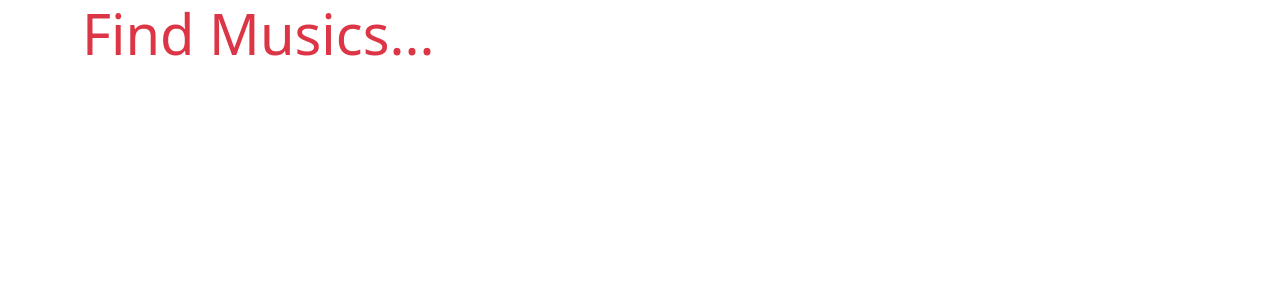
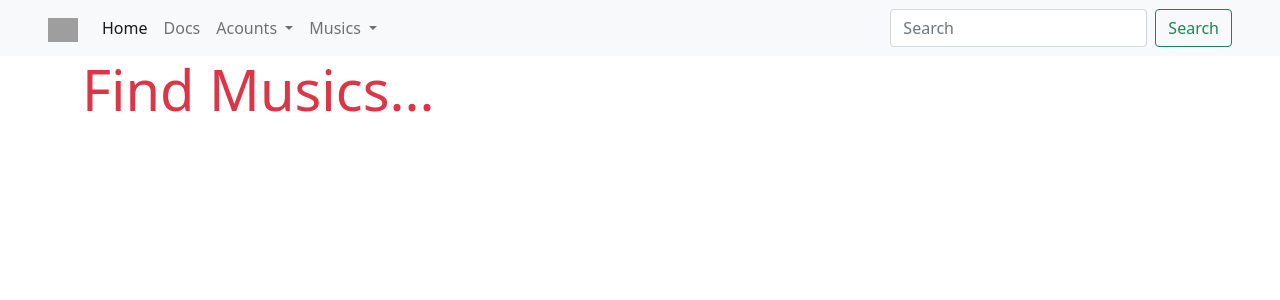
Before and after one commit to aureliasegarra/musicBoard, a FastAPI app: page / in a window 1280 px wide. Shown: the top 300 px of the page. Run offline with FastAPI, Linux system fonts and the light colour scheme; grey boxes are pictures that could not be loaded.

Commit message:
Navbar component OK

```diff
--- /dev/null
+++ b/templates/components/navbar.html
@@ -0,0 +1,44 @@
+<nav class="navbar navbar-expand-lg navbar-light bg-light">
+    <div class="container-fluid px-5">
+      <a class="navbar-brand" href="#">
+        <img src="#" alt="Musicboard navbar image" width="30" height="24">
+      </a>
+      <button class="navbar-toggler" type="button" data-bs-toggle="collapse" data-bs-target="#navbarSupportedContent" aria-controls="navbarSupportedContent" aria-expanded="false" aria-label="Toggle navigation">
+        <span class="navbar-toggler-icon"></span>
+      </button>
+      <div class="collapse navbar-collapse" id="navbarSupportedContent">
+        <ul class="navbar-nav me-auto mb-2 mb-lg-0">
+          <li class="nav-item">
+            <a class="nav-link active" aria-current="page" href="/">Home</a>
+          </li>
+          <li class="nav-item">
+            <a class="nav-link" href="/docs/">Docs</a>
+          </li>
+          <li class="nav-item dropdown">
+            <a class="nav-link dropdown-toggle" href="#" role="button" data-bs-toggle="dropdown" aria-expanded="false">
+              Acounts
+            </a>
+            <ul class="dropdown-menu" aria-labelledby="navbarDropdown">
+              <li><a class="dropdown-item" href="/register/">Register</a></li>
+              <li><a class="dropdown-item" href="/login/">Login</a></li>
+              <li><hr class="dropdown-divider"></li>
+              <li><a class="dropdown-item" href="#">Something else here</a></li>
+            </ul>
+          </li>
+          <li class="nav-item dropdown">
+            <a class="nav-link dropdown-toggle" href="#" id="navbarDropdown" role="button" data-bs-toggle="dropdown" aria-expanded="false">
+              Musics
+            </a>
+            <ul class="dropdown-menu" aria-labelledby="navbarDropdown">
+              <li><a class="dropdown-item" href="/post-a-music/">Add music</a></li>
+              <li><a class="dropdown-item" href="/delete-music/">Delete Music</a></li>
+            </ul>
+          </li>
+        </ul>
+        <form class="d-flex">
+          <input class="form-control me-2" type="search" placeholder="Search" aria-label="Search">
+          <button class="btn btn-outline-success" type="submit">Search</button>
+        </form>
+      </div>
+    </div>
+  </nav>
--- a/templates/shared/base.html
+++ b/templates/shared/base.html
@@ -5,13 +5,14 @@
     <meta name="viewport" content="width=device-width, initial-scale=1.0">
     <meta name="Music Board" content="No-foobar">
     <link href="https://cdn.jsdelivr.net/npm/bootstrap@5.0.0-beta2/dist/css/bootstrap.min.css" rel="stylesheet" integrity="sha384-BmbxuPwQa2lc/FVzBcNJ7UAyJxM6wuqIj61tLrc4wSX0szH/Ev+nYRRuWlolflfl" crossorigin="anonymous">
+    <title>Music Board</title>
 
     {% block title %}
     {% endblock %}
 </head>
 
 <body>
-
+    {% include 'components/navbar.html' %}
     {% block content %}
     {% endblock %}
 
```
Also changed, not shown: static/images/logo_music.png (added).
